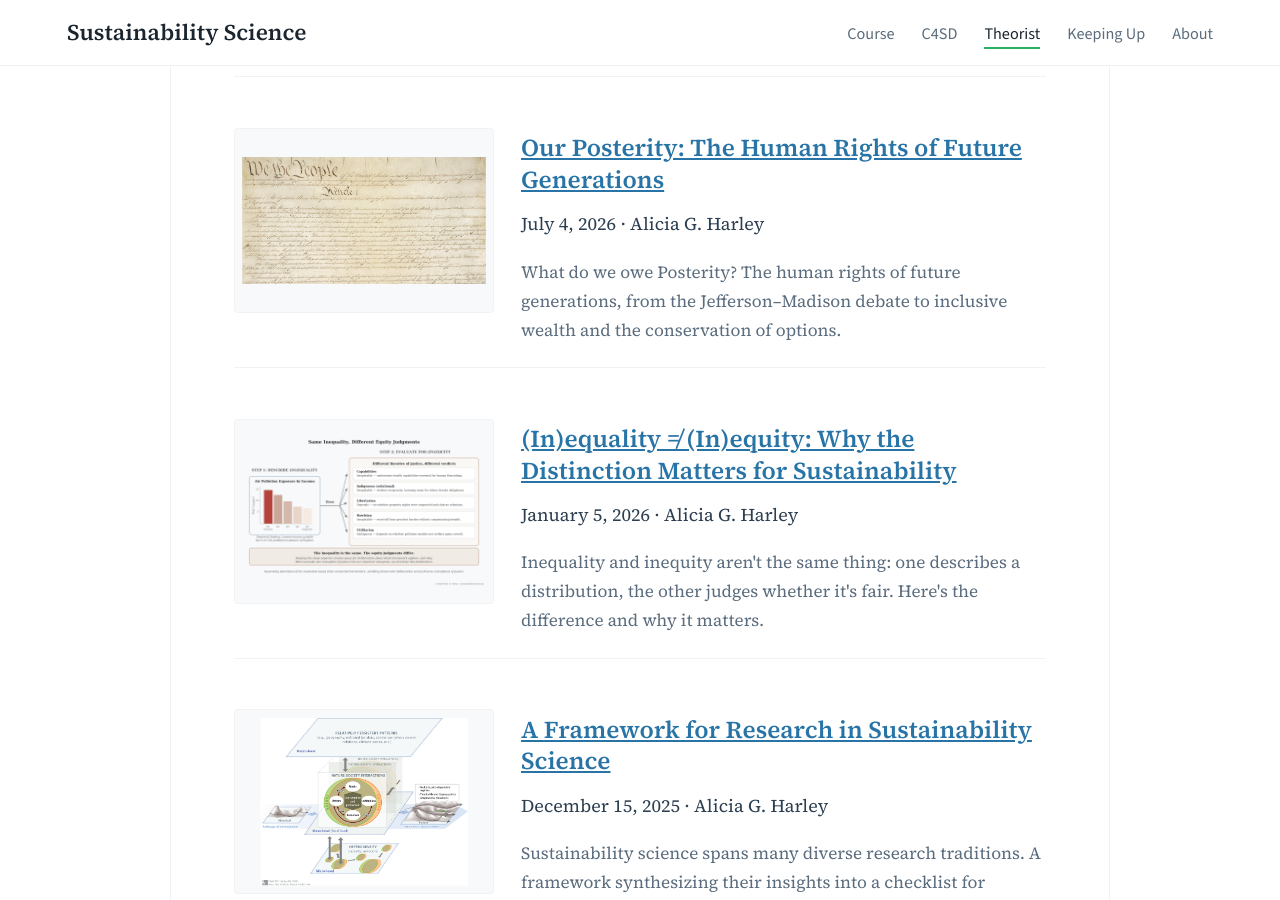
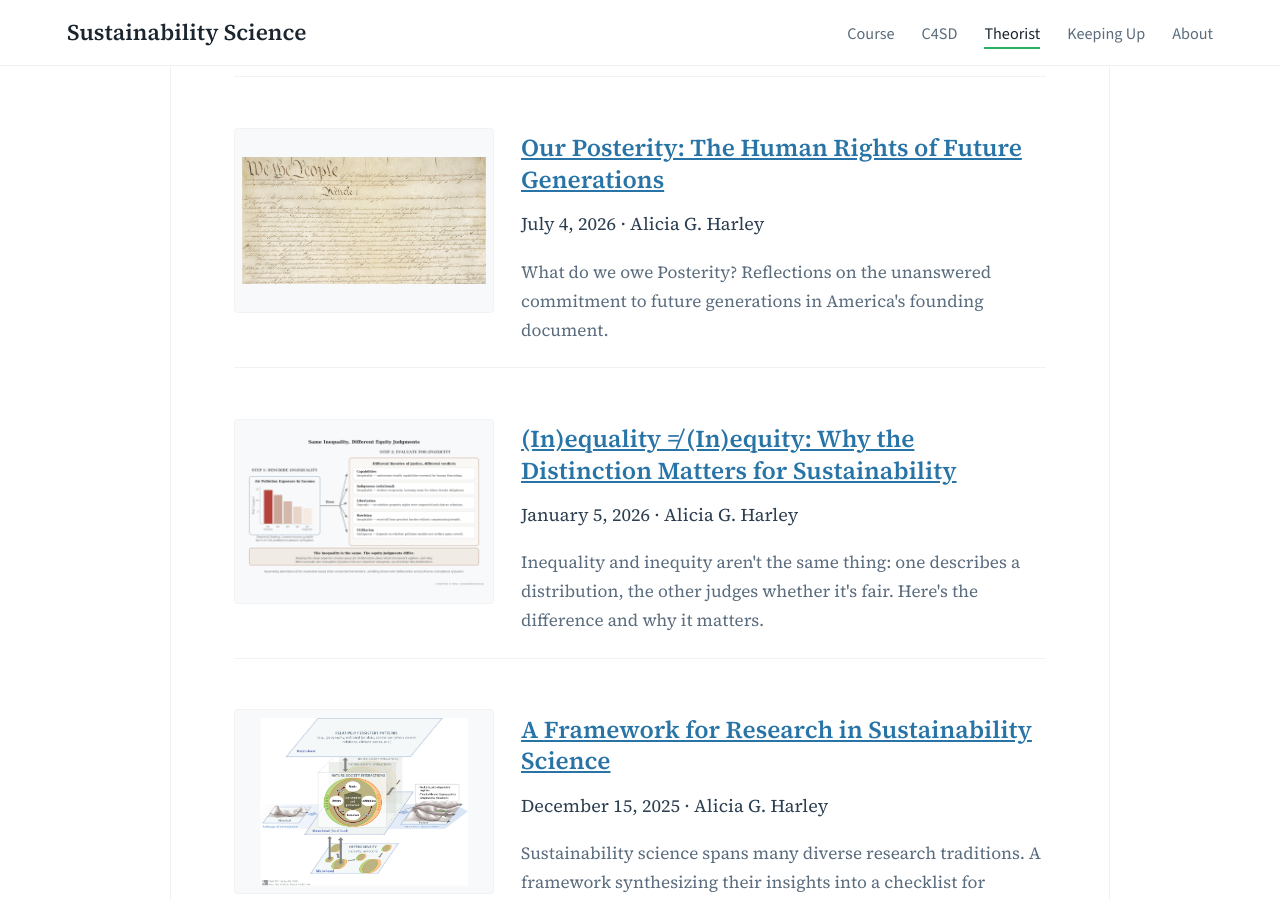
Before and after one commit to agharley/sustsci, a Jekyll site: the page built from theorist/index.md, in a window 1280 px wide and 900 px high, scrolled down 826 px. Built offline with Jekyll 4.4.1, drawn with Linux system fonts in a browser that asks for light colours.

Commit message:
Update 2026-07-04-our-posterity.md
updatting posterity intro blurb

```diff
--- a/theorist/_posts/2026-07-04-our-posterity.md
+++ b/theorist/_posts/2026-07-04-our-posterity.md
@@ -4,7 +4,7 @@ title: "Our Posterity: The Human Rights of Future Generations"
 date: 2026-07-04
 author: Alicia G. Harley
 image: /assets/images/constitution-preamble-posterity-1787.jpg
-description: "What do we owe Posterity? The human rights of future generations, from the Jefferson–Madison debate to inclusive wealth and the conservation of options."
+description: "What do we owe Posterity? Reflections on the unanswered commitment to future generations in America's founding document."
 keywords: future generations, intergenerational equity, human rights of future generations, inclusive wealth, conservation of options, sustainability science, Anthropocene, Edith Brown Weiss, Maastricht Principles, Declaration on Future Generations, posterity, Jefferson, Madison, Amartya Sen
 categories: [sustainability-theory]
 tags: [future-generations, intergenerational-equity, human-rights, inclusive-wealth, sustainability-science, posterity]
```
